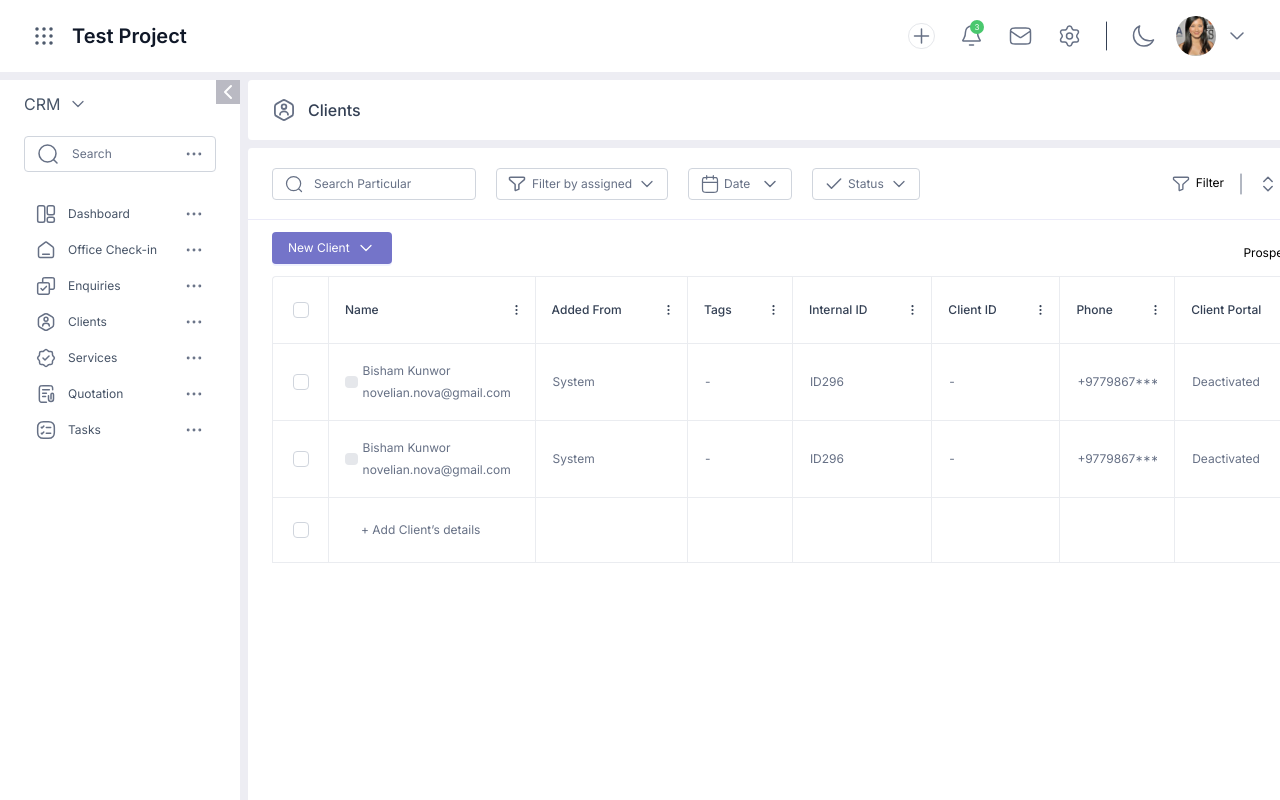
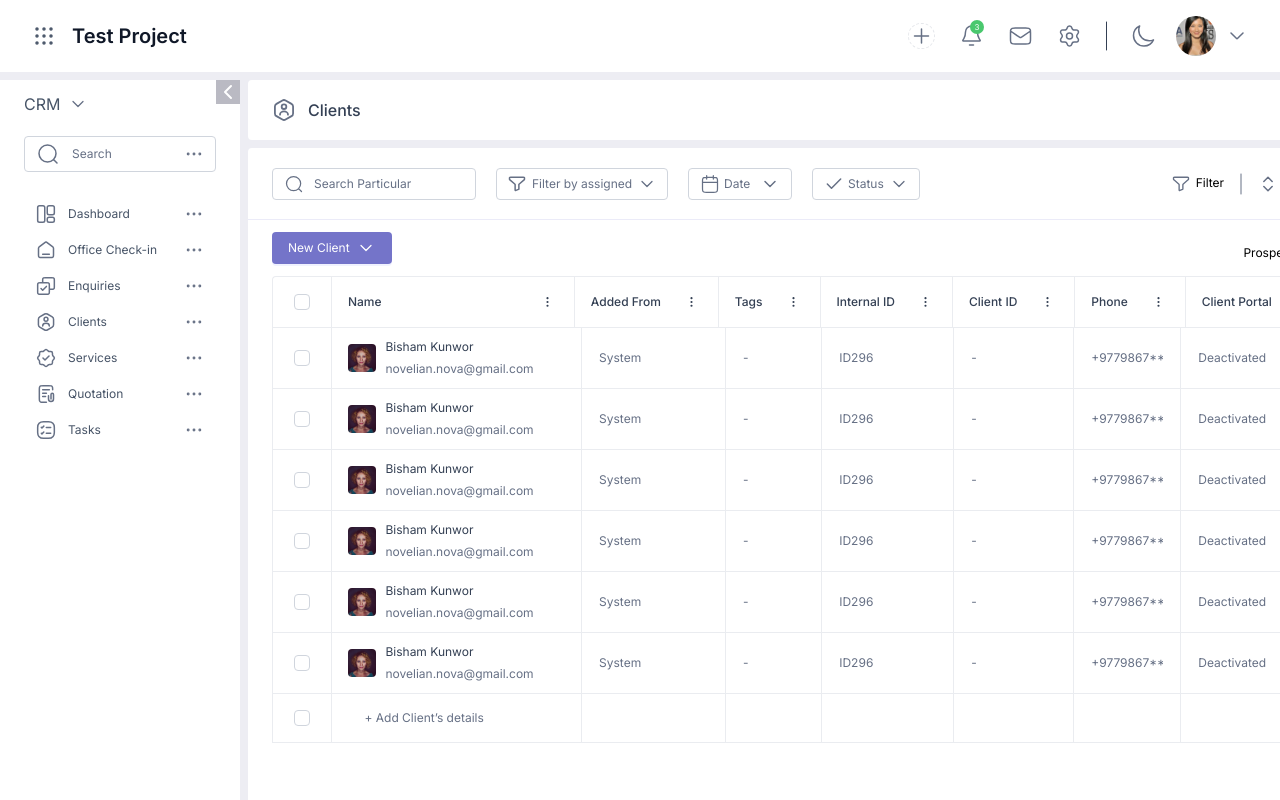
Before and after one commit to BishamKunwor/nipuna-table-task, a React (Vite) app: page / in a window 1280 px wide. Shown: the top 800 px of the page. Built offline with nearby package versions, Linux system fonts and the light colour scheme.

Commit message:
Completed Table Styling

```diff
--- a/src/components/EditableTable/index.tsx
+++ b/src/components/EditableTable/index.tsx
@@ -26,12 +26,12 @@ interface UserDataType {
 
 function generateDataSource () {
   const dataSource = []
-  for (let i = 0; i < 2; i++) {
+  for (let i = 0; i < 6; i++) {
     dataSource.push({
       key: i,
       name: 'Bisham Kunwor',
       email: 'novelian.nova@gmail.com',
-      imageUrl: 'url',
+      imageUrl: '/user-images/img-2.png',
       addedFrom: 'System',
       tags: '-',
       internalId: 'ID296',
@@ -44,7 +44,7 @@ function generateDataSource () {
         college: ''
       },
       followers: 'Allison',
-      status: 'Completed',
+      status: i % 2 == 0 ? 'Completed' : 'In Progress',
       applications: 8,
       lastUpdated: '2025-11-19',
       isAddBtn: false
@@ -55,7 +55,8 @@ function generateDataSource () {
 }
 
 const columnDetails = [
-  { dataIndex: 'name', title: 'Name', width: 171 },
+  // { dataIndex: 'name', title: 'Name', width: 171 },
+  { dataIndex: 'name', title: 'Name', width: 210 },
   { dataIndex: 'addedFrom', title: 'Added From', width: 121 },
   { dataIndex: 'tags', title: 'Tags', width: 81 },
   { dataIndex: 'internalId', title: 'Internal ID', width: 111 },
@@ -151,7 +152,11 @@ export default function EditableTable () {
           if (record.isAddBtn) {
             return <div className='h-8'></div>
           }
-          return <Input defaultValue={value} />
+          return (
+            <div className='px-4 py-2'>
+              <Input defaultValue={value} />
+            </div>
+          )
         }
       }
       if (columnDetails.dataIndex === 'name') {
@@ -160,6 +165,7 @@ export default function EditableTable () {
           render (value: undefined | string | number, record: UserDataType) {
             if (record.isAddBtn) {
               return (
+                <div className='px-4 py-2'>
                   <ConfigProvider
                     theme={{
                       components: {
@@ -173,11 +179,25 @@ export default function EditableTable () {
                       + Add Client’s details
                     </Button>
                   </ConfigProvider>
+                </div>
               )
             }
             return (
-              <div className='flex gap-1 items-center'>
-                <div className='w-7 aspect-square rounded-[4px] bg-gray-200'></div>
+              <div className='flex gap-2 items-center group px-4 py-2'>
+                <div className=''>
+                  {typeof record.imageUrl === 'string' &&
+                  record.imageUrl.length > 2 ? (
+                    <div className='rounded-[4px] w-7 aspect-square overflow-hidden'>
+                      <img
+                        src={record.imageUrl}
+                        title={record.name}
+                        className='object-cover h-full w-full'
+                      />
+                    </div>
+                  ) : (
+                    <div className='rounded-[4px] bg-gray-200 w-7 aspect-square'></div>
+                  )}
+                </div>
                 <div className=''>
                   <ConfigProvider
                     theme={{
@@ -189,9 +209,37 @@ export default function EditableTable () {
                       }
                     }}
                   >
+                    <ConfigProvider
+                      theme={{
+                        components: {
+                          Input: {
+                            colorText: 'var(--h2-highlight)'
+                          }
+                        }
+                      }}
+                    >
                       <Input defaultValue={record.name} />
+                    </ConfigProvider>
                     <Input defaultValue={record.email} />
                   </ConfigProvider>
+                </div>
+                <div className='group-hover:opacity-100 group-hover:pointer-events-auto cursor-pointer opacity-0 pointer-events-none border rounded-full border-dashed border-slate-400'>
+                  <svg
+                    className='m-1 h-3 w-3'
+                    width='14'
+                    height='14'
+                    viewBox='0 0 14 14'
+                    fill='none'
+                    xmlns='http://www.w3.org/2000/svg'
+                  >
+                    <path
+                      d='M7.00001 2.91666V11.0833M2.91667 6.99999H11.0833'
+                      stroke='#667085'
+                      stroke-width='0.583333'
+                      stroke-linecap='round'
+                      stroke-linejoin='round'
+                    />
+                  </svg>
                 </div>
               </div>
             )
@@ -214,6 +262,137 @@ export default function EditableTable () {
               className='flex flex-col gap-2'
             ></div>
           )
+        }
+      } else if (columnDetails.dataIndex === 'assignee') {
+        return {
+          ...response,
+          render (value: undefined | string | number, record: UserDataType) {
+            if (record.isAddBtn) {
+              return <div className='h-8'></div>
+            }
+            return (
+              <div className='flex gap-2 items-center group px-4 py-2'>
+                <div className=''>
+                  {typeof record.imageUrl === 'string' &&
+                  record.imageUrl.length > 2 ? (
+                    <div className='rounded-[4px] w-7 aspect-square overflow-hidden'>
+                      <img
+                        src={record.imageUrl}
+                        title={record.name}
+                        className='object-cover h-full w-full'
+                      />
+                    </div>
+                  ) : (
+                    <div className='rounded-[4px] bg-gray-200 w-7 aspect-square'></div>
+                  )}
+                </div>
+                <div className=''>
+                  <ConfigProvider
+                    theme={{
+                      components: {
+                        Input: {
+                          paddingBlock: 0,
+                          paddingInline: 0
+                        }
+                      }
+                    }}
+                  >
+                    <ConfigProvider
+                      theme={{
+                        components: {
+                          Input: {
+                            colorText: 'var(--h2-highlight)'
+                          }
+                        }
+                      }}
+                    >
+                      <Input defaultValue={record.name} />
+                    </ConfigProvider>
+                    <Input defaultValue={record.email} />
+                  </ConfigProvider>
+                </div>
+                <div className='md:cursor-pointer'>
+                  <svg
+                    className='m-1 h-3 w-3'
+                    xmlns='http://www.w3.org/2000/svg'
+                    width='14'
+                    height='14'
+                    viewBox='0 0 14 14'
+                    fill='none'
+                  >
+                    <path
+                      d='M11.6666 4.08333H5.83331C3.90032 4.08333 2.33331 5.65034 2.33331 7.58333C2.33331 9.51633 3.90032 11.0833 5.83331 11.0833H11.6666M11.6666 4.08333L9.33331 1.75M11.6666 4.08333L9.33331 6.41667'
+                      stroke='#667085'
+                      stroke-linecap='round'
+                      stroke-linejoin='round'
+                    />
+                  </svg>
+                </div>
+              </div>
+            )
+          }
+        }
+      } else if (columnDetails.dataIndex === 'followers') {
+        return {
+          ...response,
+          render (value: undefined | string | number, record: UserDataType) {
+            if (record.isAddBtn) {
+              return <div className='h-8'></div>
+            }
+            return (
+              <div className='flex items-center px-4 py-2'>
+                <Input defaultValue={value} />
+                <div className='md:cursor-pointer'>
+                  <svg
+                    className='m-1 h-3 w-3'
+                    xmlns='http://www.w3.org/2000/svg'
+                    width='14'
+                    height='14'
+                    viewBox='0 0 14 14'
+                    fill='none'
+                  >
+                    <path
+                      d='M11.6666 4.08333H5.83331C3.90032 4.08333 2.33331 5.65034 2.33331 7.58333C2.33331 9.51633 3.90032 11.0833 5.83331 11.0833H11.6666M11.6666 4.08333L9.33331 1.75M11.6666 4.08333L9.33331 6.41667'
+                      stroke='#667085'
+                      stroke-linecap='round'
+                      stroke-linejoin='round'
+                    />
+                  </svg>
+                </div>
+              </div>
+            )
+          }
+        }
+      } else if (columnDetails.dataIndex === 'status') {
+        return {
+          ...response,
+          render (value: undefined | string | number, record: UserDataType) {
+            if (record.isAddBtn) {
+              return <div className='h-8'></div>
+            }
+            return (
+              <div
+                id='statusData'
+                className={`flex items-center h-full px-4 py-2 ${
+                  record.status === 'Completed'
+                    ? 'bg-[#4AC86E]'
+                    : 'bg-[#4786E7]'
+                }`}
+              >
+                <ConfigProvider
+                  theme={{
+                    components: {
+                      Input: {
+                        colorText: 'white'
+                      }
+                    }
+                  }}
+                >
+                  <Input defaultValue={value} />
+                </ConfigProvider>
+              </div>
+            )
+          }
         }
       }
       return response
@@ -264,8 +443,13 @@ export default function EditableTable () {
 
         filterIcon: () => {
           return (
-            <div id='showColumnsHeader' className='flex items-center gap-2 pl-4'>
-              <p className='text-xs text-[var(--h4)] font-normal'>+ Add Column</p>
+            <div
+              id='showColumnsHeader'
+              className='flex items-center gap-2 pl-4'
+            >
+              <p className='text-xs text-[var(--h4)] font-normal'>
+                + Add Column
+              </p>
             </div>
           )
         },
@@ -346,6 +530,14 @@ export default function EditableTable () {
     })
   }, [])
 
+  // useEffect(() => {
+  //   document
+  //     .querySelectorAll('#statusData')[0]
+  //     .parentElement?.addEventListener('mouseenter', e => {
+  //       console.log(e.target.classList.add("bg-red-100"))
+  //     })
+  // })
+
   if (columns.length === 0) return null
 
   return (
--- a/src/components/NavBar/DashboardConfig.tsx
+++ b/src/components/NavBar/DashboardConfig.tsx
@@ -37,7 +37,7 @@ export default function DashboardConfig () {
         <div className='md:cursor-pointer hover:bg-[var(--hover)] transition-all p-1'>
           <img
             src='/icons/plus.svg'
-            className={`rounded-full border`}
+            className={`rounded-full border border-dashed`}
             title='Add Task'
           />
         </div>
--- a/src/components/TableFilters/index.tsx
+++ b/src/components/TableFilters/index.tsx
@@ -158,8 +158,8 @@ export default function TableFilters ({ children }: { children: ReactNode }) {
             components: {
               Table: {
                 cellFontSize: 12,
-                paddingContentVerticalLG: 8,
-                padding: 16,
+                paddingContentVerticalLG: 0,
+                padding: 0,
                 controlHeight: 34
               },
               Input: {
--- a/src/index.css
+++ b/src/index.css
@@ -35,11 +35,15 @@ body {
   flex-grow: 0 !important;
 }
 
-/* .ant-table-filter-column {
-  padding: 8px 16px;
-} */
-
 .ant-table-tbody > tr > td {
   word-wrap: break-word;
   word-break: break-all;
 }
+
+table > thead > tr > th {
+  padding: 8px 16px !important;
+}
+
+table > tbody > tr > td {
+  /* background-color: red; */
+}
```
Also changed, not shown: public/user-images/img-2.png (added). Lines whose indentation alone changed are shown as unchanged.
